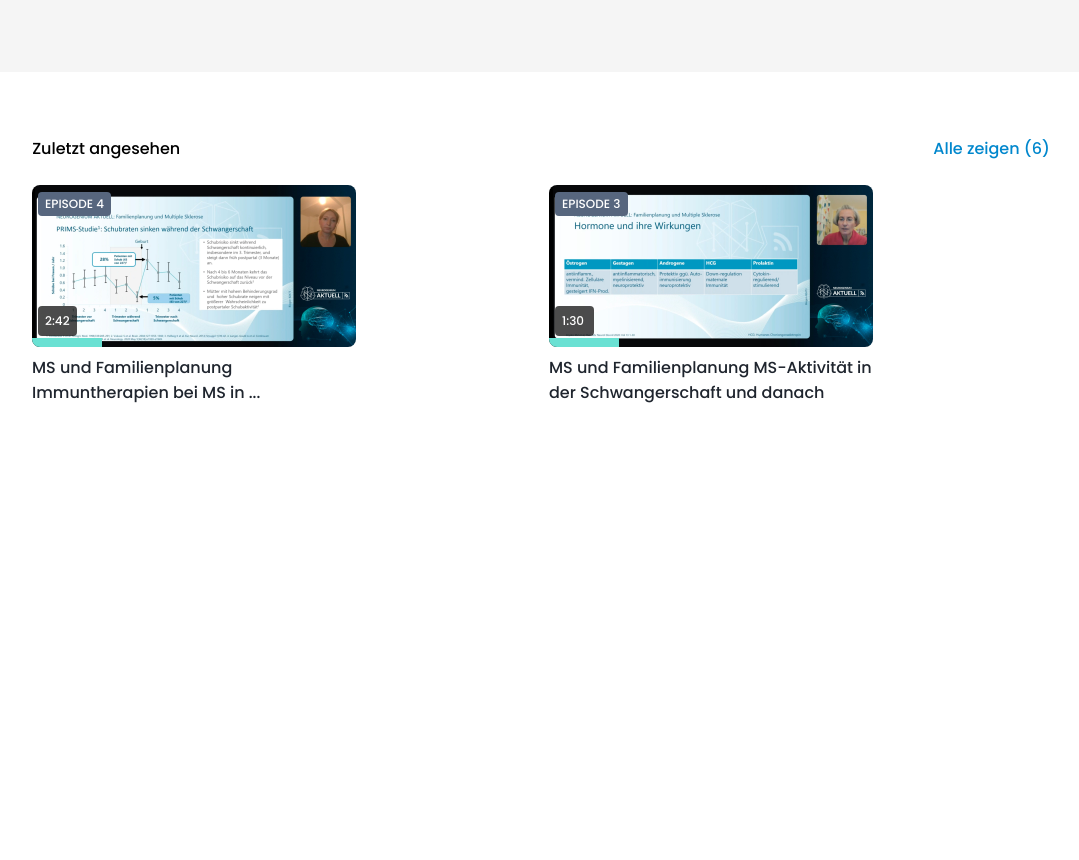
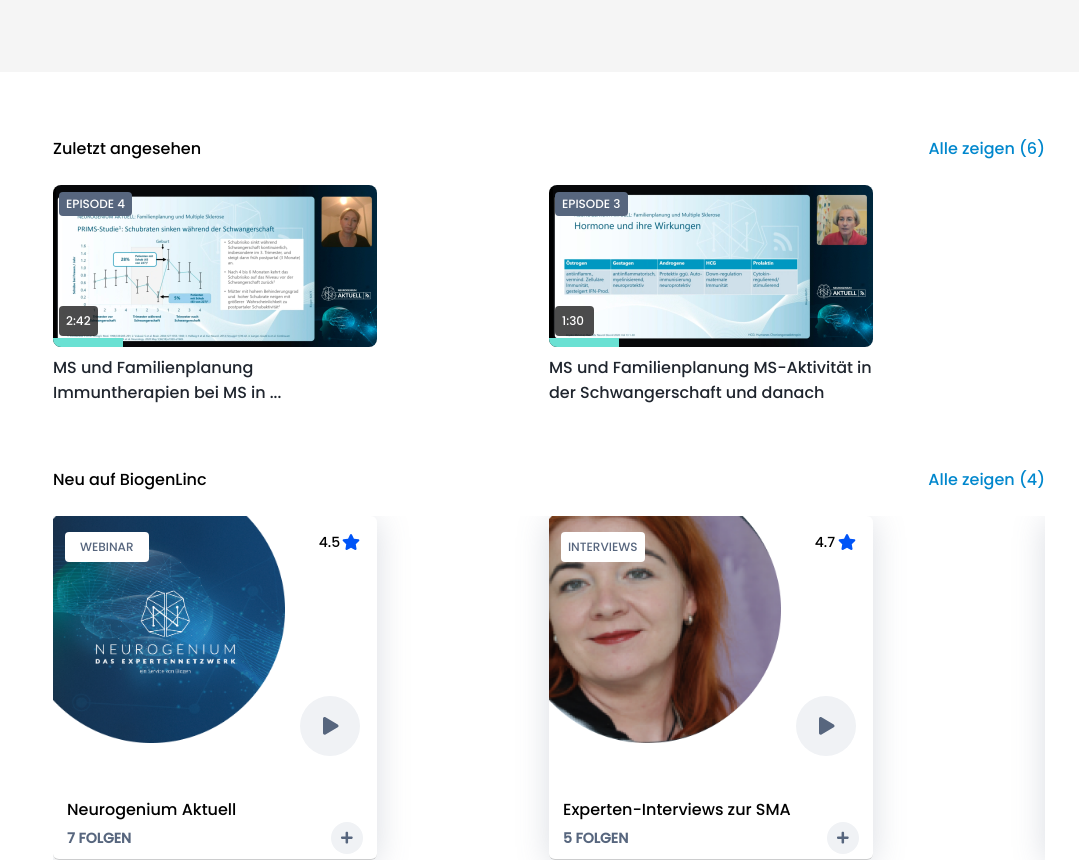
Before and after one commit to Joelle-Everaert/biogen-technical-test, a React (Create React App) app: page / in a window 1280 px wide. Shown: the whole page, without its empty margins (91-1170 px from the left). Before the commit the page ends 800 px from the top, so only its background shows below. Built offline with nearby package versions, Linux system fonts and the light colour scheme.

Commit message:
carousel 2 ok

```diff
--- a/src/App.js
+++ b/src/App.js
@@ -3,7 +3,7 @@ import NavBar from './components/Layout'
 import { device } from './utils/responsive/breakpoints'
 import GeneralCarousel from './components/pages/Carousel'
 import MockedVideoPreviews from './components/Mapping/MockedVideoPreviews'
-
+import MockedCards from './components/Mapping/MockedCards'
 
 const Title = styled.p`
   display: flex;
@@ -19,6 +19,9 @@ const StyledLink = styled.a`
   color: #0087CD;
   text-decoration:none;
   padding-right: 1rem;
+  @media ${device.laptop}{
+    padding:0;
+  }
 `
 
 
@@ -30,6 +33,7 @@ const App = () => {
 
         <GeneralCarousel title={<Title>Zuletzt angesehen<StyledLink href='#'> Alle zeigen ({MockedVideoPreviews.length}) </StyledLink> </Title>} children={MockedVideoPreviews}/>
 
+        <GeneralCarousel title= {<Title> Neu auf BiogenLinc <StyledLink href='#'> Alle zeigen ({MockedCards.length}) </StyledLink></Title>} children={MockedCards}/>
 
       </div>
     </>
--- a/src/GlobalStyle.js
+++ b/src/GlobalStyle.js
@@ -31,7 +31,7 @@ const GlobalStyle = createGlobalStyle`
 .container {
     max-width: 1184px;
     margin: 0 auto;
-    padding: 0 4.7rem;
+    padding: 0 6rem;
   }
 }
 
--- /dev/null
+++ b/src/components/Mapping/MockedCards.js
@@ -0,0 +1,218 @@
+import mockDataCards from '../../mockDatas/mockDataCards'
+import styled from 'styled-components'
+import { device } from '../../utils/responsive/breakpoints'
+import { FontAwesomeIcon } from '@fortawesome/react-fontawesome'
+import { faStar, faPlay, faPlus } from '@fortawesome/free-solid-svg-icons'
+
+const ContainerCard = styled.div`
+  width: 14.25rem;
+  height: 18.5rem;
+  box-shadow: 0rem 0.25rem 2rem rgba(106, 119, 142, 0.25);
+  border-bottom: 0.0063rem #CCCDCE solid;
+  border-radius: 0.375rem;
+  @media ${device.laptop} {
+    width: 20.25rem;
+    height: 21.4375rem;
+    left: 0rem;
+    top: 0rem;
+  }
+`
+const Box = styled.div`
+  display: flex;
+  height: 9.625rem;
+`
+const Image = styled.img`
+  height: 10.3125rem;
+  @media ${device.laptop}{
+    height: 14.1875rem;
+  }
+`
+const Wrapper = styled.div`
+  display: flex;
+  justify-content: space-between;
+`
+const Tag = styled.div`
+  display: flex;
+  align-items: center;
+  padding: 0rem 0.4375rem;
+  justify-content: center;
+  width: 4.375rem;
+  height: 1.875rem;
+  background: #ffffff;
+  border-radius: 0.25rem;
+  margin-top: 1rem;
+  margin-left: -10rem;
+  @media ${device.laptop}{
+    margin-left: -13.75rem;
+  }
+`
+const TextTag = styled.p`
+  font-size: 0.75rem;
+  text-transform: uppercase;
+  align-items: center;
+  margin: 0;
+  color: #57667E;
+`
+const Score = styled.div`
+  display: flex;
+  justify-content: space-between;
+  align-items: center;
+  width: 2.6rem;
+  height: 1.3125rem;
+  margin-top: 0.375rem;
+  margin-left: 5.3125rem;
+  @media ${device.laptop} {
+    margin-left: 10.625rem;
+    margin-top: 1rem;
+  }
+`
+const TextScore = styled.p`
+  font-size: 0.875rem;
+  margin: 0;
+`
+const Icon = styled.div`
+  margin: 0;
+`
+const IconsStyleStar = {
+  color: '#0054F7',
+}
+
+const Play = styled.button`
+  display: flex;
+  justify-content: center;
+  align-items: center;
+  width: 3.75rem;
+  height: 3.75rem;
+  border-radius: 50%;
+  background-color: #f0f2f5;
+  margin-top: 6.25rem;
+  margin-left: -3.75rem;
+  cursor: pointer;
+  border: none;
+  @media ${device.laptop}{
+    margin-top: 11.25rem;
+  }
+`
+const IconsStylePlay = {
+  color: '#57667E',
+}
+const WrapperTitle = styled.div`
+  height: 6.875rem;
+  display: flex;
+  align-items: flex-start;
+  flex-direction: column;
+  padding: 0 0.875rem;
+  margin-top: 1rem;
+  @media ${device.laptop}{
+    margin-top: 5rem;
+  }
+`
+const Title = styled.div`
+  height: 4.5rem;
+  width: 100%;
+  display: flex;
+  align-items: flex-end;
+`
+const TextTitle = styled.p`
+  font-size: 1rem;
+  margin: 0;
+`
+const WrapperFollow = styled.div`
+  height: 2rem;
+  display: flex;
+  justify-content: space-between;
+  align-items: center;
+  width: 100%;
+  margin-top:0.8125rem;
+  @media ${device.laptop}{
+    margin-top: 0;
+  }
+`
+const Followers = styled.p`
+  font-weight: 600;
+  font-size: 0.875rem;
+  text-transform: uppercase;
+  color: #57667e;
+`
+const IconPlus = styled.button`
+  display: flex;
+  justify-content: center;
+  align-items: center;
+  height: 2rem;
+  width: 2rem;
+  background-color: #f0f2f5;
+  border-radius: 50%;
+  cursor: pointer;
+  border: none;
+`
+const IconsStylePlus = {
+  color: '#57667E',
+}
+
+const MockedCards = mockDataCards.map((item) => {
+  return (
+    <>
+      <ContainerCard>
+        <Box>
+
+          <Wrapper>
+            <Image src={item.image} />
+
+            <Tag>
+              <TextTag>{item.tag}</TextTag>
+            </Tag>
+
+            <Score>
+              {' '}
+              <TextScore>{item.score} </TextScore>
+              <Icon>
+                <FontAwesomeIcon
+                  type="none"
+                  style={IconsStyleStar}
+                  name="star"
+                  value="star"
+                  icon={faStar}
+                />
+              </Icon>
+            </Score>
+
+            <Play>
+            <FontAwesomeIcon
+                type="none"
+                size="lg"
+                style={IconsStylePlay}
+                name="star"
+                value="star"
+                icon={faPlay}
+              />
+            </Play>
+
+          </Wrapper>
+        </Box>
+
+        <WrapperTitle>
+
+          <Title>
+            <TextTitle>{item.title}</TextTitle>
+          </Title>
+
+          <WrapperFollow>
+            <Followers>{item.follow} FOLGEN</Followers>
+            <IconPlus>
+              <FontAwesomeIcon
+                type="none"
+                style={IconsStylePlus}
+                name="plus"
+                value="plus"
+                icon={faPlus}
+              />
+            </IconPlus>
+          </WrapperFollow>
+
+        </WrapperTitle>
+      </ContainerCard>
+    </>
+  )
+})
+
+export default MockedCards
```
